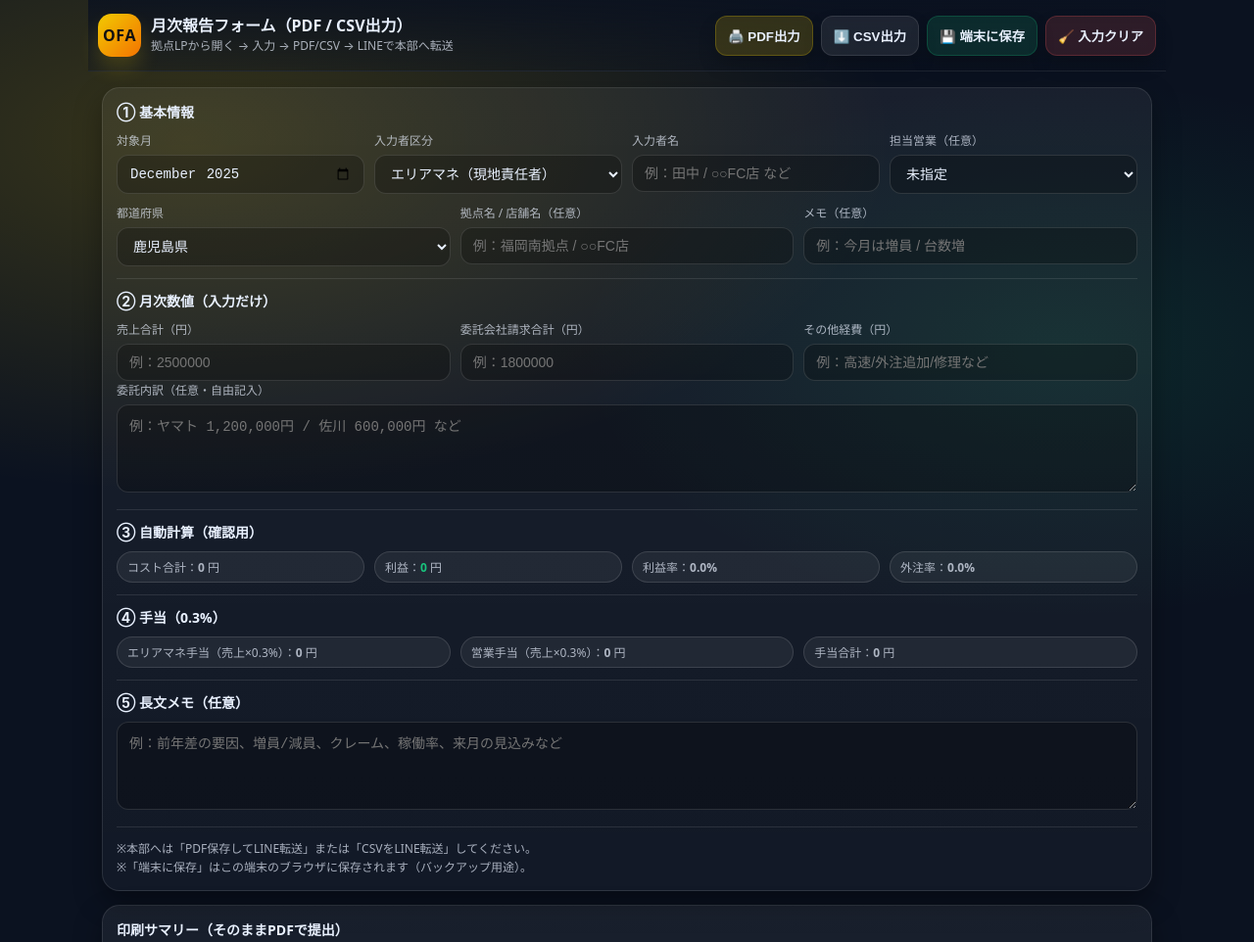
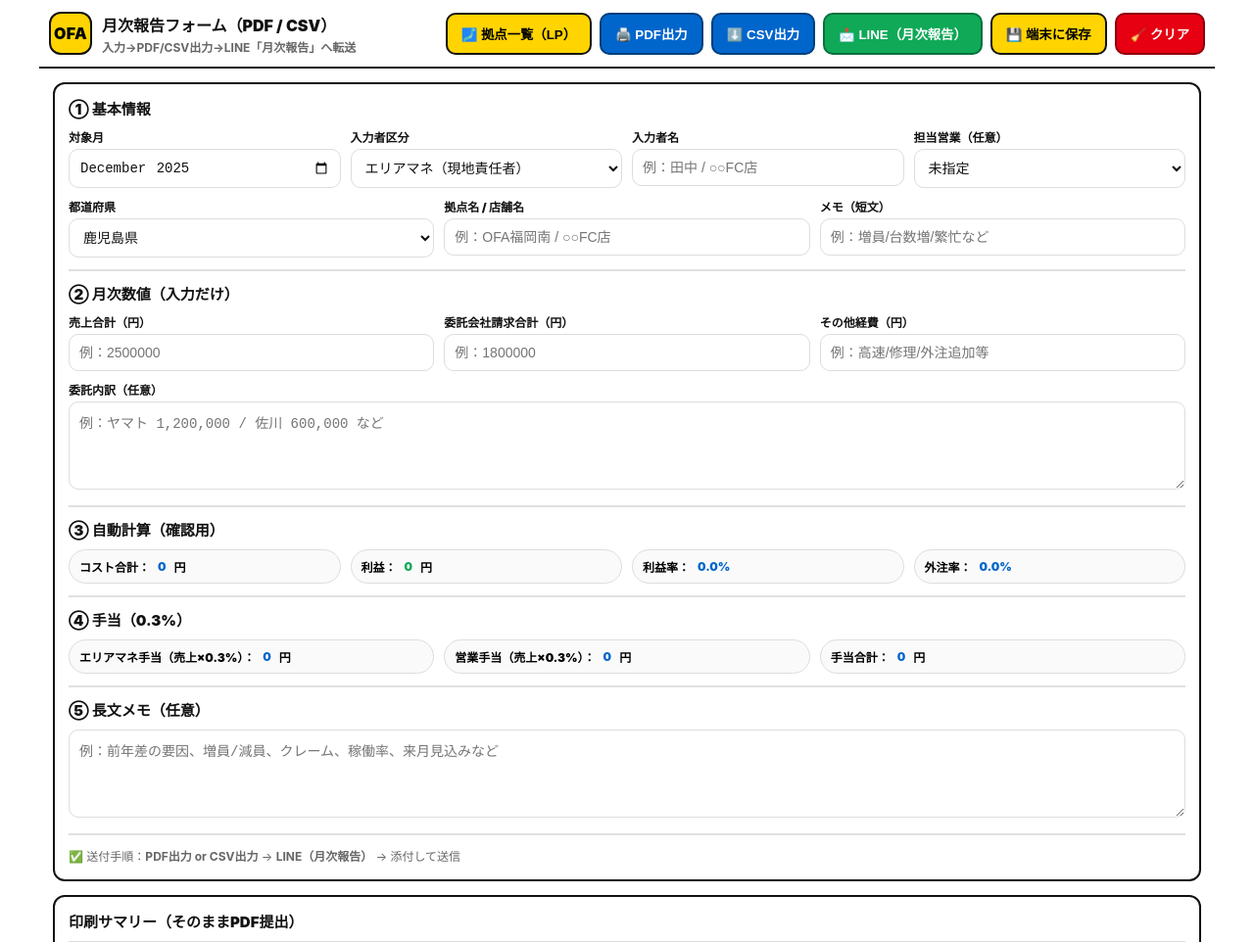
Before and after one commit to ofagroup2020-gif/ofa-uriage-kanri, a plain HTML site: page index.html in a window 1280 px wide. Shown: the top 962 px of the page at 98% size. Drawn offline with Linux system fonts and the light colour scheme.

Commit message:
Update index.html

```diff
--- a/index.html
+++ b/index.html
@@ -7,121 +7,118 @@
 
   <style>
     :root{
-      --bg:#0b1220;
-      --card:#111b2f;
-      --line:rgba(255,255,255,.12);
-      --text:#e9f1ff;
-      --muted:rgba(233,241,255,.70);
-      --accent:#ffd400;
-      --ok:#19c37d;
-      --bad:#ff5c5c;
-      --shadow:0 12px 28px rgba(0,0,0,.35);
-      --radius:18px;
+      --bg:#ffffff;
+      --card:#ffffff;
+      --border:#dddddd;
+      --text:#111111;
+      --muted:#666666;
+
+      --yellow:#FFD400;
+      --black:#111111;
+      --red:#E60012;
+      --green:#0FA958;
+      --blue:#0066CC;
+
+      --radius:12px;
     }
     *{box-sizing:border-box}
     body{
       margin:0;
-      font-family: system-ui,-apple-system,"Noto Sans JP","Hiragino Kaku Gothic ProN","Yu Gothic",sans-serif;
-      background: radial-gradient(1200px 600px at 15% 10%, rgba(255,212,0,.18), transparent 60%),
-                  radial-gradient(900px 500px at 85% 25%, rgba(25,195,125,.12), transparent 55%),
-                  radial-gradient(900px 500px at 65% 95%, rgba(52,152,219,.16), transparent 55%),
-                  var(--bg);
+      font-family:-apple-system,BlinkMacSystemFont,"Segoe UI","Noto Sans JP","Hiragino Kaku Gothic ProN","Yu Gothic",sans-serif;
+      background:var(--bg);
       color:var(--text);
     }
-    .wrap{max-width:1100px;margin:0 auto;padding:18px 14px 120px}
+    .wrap{max-width:1200px;margin:0 auto;padding:16px 14px 120px}
     .topbar{
       position:sticky;top:0;z-index:50;
-      display:flex;gap:12px;align-items:center;justify-content:space-between;
-      padding:14px 10px;margin:-18px -14px 16px;
-      backdrop-filter: blur(10px);
-      background: linear-gradient(to bottom, rgba(11,18,32,.85), rgba(11,18,32,.35));
-      border-bottom:1px solid rgba(255,255,255,.08);
+      background:#fff;
+      border-bottom:2px solid var(--black);
+      padding:12px 10px;
+      margin:-16px -14px 14px;
+      display:flex;gap:10px;align-items:center;justify-content:space-between;flex-wrap:wrap;
     }
     .brand{display:flex;gap:10px;align-items:center}
     .logo{
-      width:44px;height:44px;border-radius:14px;
-      background: linear-gradient(135deg, rgba(255,212,0,.95), rgba(255,120,0,.95));
-      box-shadow:0 12px 20px rgba(255,212,0,.16);
-      display:grid;place-items:center;font-weight:900;color:#111;letter-spacing:.04em;
+      width:44px;height:44px;border-radius:12px;
+      background:var(--yellow);
+      border:2px solid var(--black);
+      display:grid;place-items:center;
+      font-weight:900;color:#000;
+      letter-spacing:.02em;
     }
-    .brand h1{font-size:16px;margin:0;line-height:1.15}
-    .brand .sub{font-size:12px;color:var(--muted);margin-top:2px}
+    .brand h1{margin:0;font-size:16px;font-weight:900}
+    .brand .sub{margin-top:2px;color:var(--muted);font-size:12px;font-weight:700}
+
     .actions{display:flex;gap:8px;flex-wrap:wrap;justify-content:flex-end}
     button,.btn{
-      border:0;cursor:pointer;
-      padding:10px 12px;border-radius:12px;
-      color:var(--text);
-      background: rgba(255,255,255,.08);
-      border:1px solid rgba(255,255,255,.10);
-      box-shadow: 0 10px 18px rgba(0,0,0,.20);
-      display:inline-flex;gap:8px;align-items:center;justify-content:center;
-      font-weight:800;
+      padding:10px 14px;
+      border-radius:10px;
+      border:2px solid var(--black);
+      background:#f5f5f5;
+      font-weight:900;
+      cursor:pointer;
     }
-    button:hover,.btn:hover{filter:brightness(1.06)}
-    .btn-accent{background:rgba(255,212,0,.16);border-color:rgba(255,212,0,.22)}
-    .btn-ok{background:rgba(25,195,125,.14);border-color:rgba(25,195,125,.22)}
-    .btn-bad{background:rgba(255,92,92,.14);border-color:rgba(255,92,92,.22)}
+    button:hover,.btn:hover{opacity:.9}
+    .btn-yellow{background:var(--yellow);color:#000}
+    .btn-green{background:var(--green);color:#fff;border-color:#0b6f3d}
+    .btn-blue{background:var(--blue);color:#fff;border-color:#003e7a}
+    .btn-red{background:var(--red);color:#fff;border-color:#8f000b}
+
     .card{
-      background:linear-gradient(180deg, rgba(255,255,255,.06), rgba(255,255,255,.03));
-      border:1px solid rgba(255,255,255,.10);
+      background:var(--card);
+      border:2px solid var(--black);
       border-radius:var(--radius);
-      box-shadow:var(--shadow);
       padding:14px;
+      margin-bottom:14px;
     }
-    h2{margin:0 0 10px;font-size:14px}
-    .muted{color:var(--muted)}
+    h2{margin:0 0 10px;font-size:15px;font-weight:900}
+    .muted{color:var(--muted);font-size:12px;line-height:1.6}
     .row{display:grid;gap:10px}
-    @media(min-width:720px){
+    @media(min-width:860px){
       .row.cols2{grid-template-columns:1fr 1fr}
       .row.cols3{grid-template-columns:1fr 1fr 1fr}
       .row.cols4{grid-template-columns:1fr 1fr 1fr 1fr}
     }
-    label{display:block;font-size:12px;color:var(--muted);margin:0 0 6px}
+    label{display:block;font-size:12px;font-weight:900;margin:0 0 4px}
     input,select,textarea{
       width:100%;
-      background:rgba(0,0,0,.25);
-      border:1px solid rgba(255,255,255,.12);
-      border-radius:12px;
+      padding:10px;
+      border-radius:10px;
+      border:1px solid var(--border);
+      font-size:14px;
+      background:#fff;
       color:var(--text);
-      padding:10px 12px;
       outline:none;
-      font-size:14px;
     }
     textarea{min-height:90px;resize:vertical}
+    .hr{height:2px;background:#000;opacity:.12;margin:12px 0}
+
+    .pill{
+      display:inline-flex;gap:8px;align-items:center;
+      padding:8px 10px;border-radius:999px;
+      border:1px solid var(--border);
+      background:#fafafa;
+      font-size:12px;font-weight:900;color:#000;
+    }
+    .good{color:var(--green);font-weight:900}
+    .bad{color:var(--red);font-weight:900}
+    .blue{color:var(--blue);font-weight:900}
+
     table{
       width:100%;
-      border-collapse:separate;
-      border-spacing:0;
-      overflow:hidden;
-      border-radius:14px;
-      border:1px solid rgba(255,255,255,.10);
-      background:rgba(0,0,0,.18);
+      border-collapse:collapse;
+      font-size:13px;
+      background:#fff;
     }
-    th,td{padding:10px 10px;border-bottom:1px solid rgba(255,255,255,.08);font-size:12.5px}
-    th{color:var(--muted);text-align:left;background:rgba(255,255,255,.04);font-weight:900}
-    tr:last-child td{border-bottom:none}
-    .right{text-align:right}
-    .hr{height:1px;background:rgba(255,255,255,.10);margin:12px 0}
-    .pill{
-      padding:6px 10px;border-radius:999px;border:1px solid rgba(255,255,255,.12);
-      background:rgba(255,255,255,.06);font-size:12px;color:var(--muted)
-    }
-    .good{color:var(--ok);font-weight:900}
-    .bad{color:var(--bad);font-weight:900}
+    th,td{border:1px solid var(--border);padding:8px}
+    th{background:#f2f2f2;font-weight:900;text-align:left}
+    td.right{text-align:right}
 
-    /* 印刷(PDF)用 */
     @media print{
-      body{background:#fff;color:#000}
-      .topbar,.no-print{display:none !important}
-      .wrap{max-width:none;padding:0}
-      .card{box-shadow:none;border:1px solid #ccc;background:#fff}
-      table{border:1px solid #999;background:#fff}
-      th{background:#f3f3f3;color:#111}
-      td,th{border-bottom:1px solid #ddd;color:#111}
-      .muted{color:#333}
-      .pill{border:1px solid #ccc;background:#f7f7f7;color:#111}
-      .good{color:#0a7d4f}
-      .bad{color:#b80000}
+      .no-print{display:none !important}
+      .wrap{padding:0}
+      .topbar{display:none}
+      .card{border:1px solid #000}
     }
   </style>
 </head>
@@ -133,16 +130,17 @@
       <div class="brand">
         <div class="logo">OFA</div>
         <div>
-          <h1>月次報告フォーム（PDF / CSV出力）</h1>
-          <div class="sub">拠点LPから開く → 入力 → PDF/CSV → LINEで本部へ転送</div>
+          <h1>月次報告フォーム（PDF / CSV）</h1>
+          <div class="sub">入力→PDF/CSV出力→LINE「月次報告」へ転送</div>
         </div>
       </div>
-
       <div class="actions">
-        <button class="btn-accent" id="btnPDF">🖨️ PDF出力</button>
-        <button class="btn" id="btnCSV">⬇️ CSV出力</button>
-        <button class="btn-ok" id="btnSave">💾 端末に保存</button>
-        <button class="btn-bad" id="btnClear">🧹 入力クリア</button>
+        <button class="btn-yellow" id="btnLP">🗾 拠点一覧（LP）</button>
+        <button class="btn-blue" id="btnPDF">🖨️ PDF出力</button>
+        <button class="btn-blue" id="btnCSV">⬇️ CSV出力</button>
+        <button class="btn-green" id="btnLINE">📩 LINE（月次報告）</button>
+        <button class="btn-yellow" id="btnSave">💾 端末に保存</button>
+        <button class="btn-red" id="btnClear">🧹 クリア</button>
       </div>
     </div>
 
@@ -163,7 +161,7 @@
         </div>
         <div>
           <label>入力者名</label>
-          <input type="text" id="reporter" placeholder="例：田中 / ○○FC店 など">
+          <input type="text" id="reporter" placeholder="例：田中 / ○○FC店">
         </div>
         <div>
           <label>担当営業（任意）</label>
@@ -182,12 +180,12 @@
           <select id="pref"></select>
         </div>
         <div>
-          <label>拠点名 / 店舗名（任意）</label>
-          <input type="text" id="base" placeholder="例：福岡南拠点 / ○○FC店">
+          <label>拠点名 / 店舗名</label>
+          <input type="text" id="base" placeholder="例：OFA福岡南 / ○○FC店">
         </div>
         <div>
-          <label>メモ（任意）</label>
-          <input type="text" id="memoShort" placeholder="例：今月は増員 / 台数増">
+          <label>メモ（短文）</label>
+          <input type="text" id="memoShort" placeholder="例：増員/台数増/繁忙など">
         </div>
       </div>
 
@@ -205,14 +203,14 @@
         </div>
         <div>
           <label>その他経費（円）</label>
-          <input type="text" id="otherCost" inputmode="numeric" placeholder="例：高速/外注追加/修理など">
+          <input type="text" id="otherCost" inputmode="numeric" placeholder="例：高速/修理/外注追加等">
         </div>
       </div>
 
-      <div class="row">
+      <div class="row" style="margin-top:10px">
         <div>
-          <label>委託内訳（任意・自由記入）</label>
-          <textarea id="outsourceMemo" placeholder="例：ヤマト 1,200,000円 / 佐川 600,000円 など"></textarea>
+          <label>委託内訳（任意）</label>
+          <textarea id="outsourceMemo" placeholder="例：ヤマト 1,200,000 / 佐川 600,000 など"></textarea>
         </div>
       </div>
 
@@ -220,36 +218,34 @@
 
       <h2>③ 自動計算（確認用）</h2>
       <div class="row cols4">
-        <div class="pill">コスト合計：<b id="costSum">0</b> 円</div>
-        <div class="pill">利益：<b id="profitSum">0</b> 円</div>
-        <div class="pill">利益率：<b id="profitRate">0.0%</b></div>
-        <div class="pill">外注率：<b id="outRate">0.0%</b></div>
+        <div class="pill">コスト合計：<span class="blue" id="costSum">0</span> 円</div>
+        <div class="pill">利益：<span id="profitSum" class="good">0</span> 円</div>
+        <div class="pill">利益率：<span class="blue" id="profitRate">0.0%</span></div>
+        <div class="pill">外注率：<span class="blue" id="outRate">0.0%</span></div>
       </div>
 
       <div class="hr"></div>
 
       <h2>④ 手当（0.3%）</h2>
       <div class="row cols3">
-        <div class="pill">エリアマネ手当（売上×0.3%）：<b id="allowMgr">0</b> 円</div>
-        <div class="pill">営業手当（売上×0.3%）：<b id="allowSales">0</b> 円</div>
-        <div class="pill">手当合計：<b id="allowAll">0</b> 円</div>
+        <div class="pill">エリアマネ手当（売上×0.3%）：<span class="blue" id="allowMgr">0</span> 円</div>
+        <div class="pill">営業手当（売上×0.3%）：<span class="blue" id="allowSales">0</span> 円</div>
+        <div class="pill">手当合計：<span class="blue" id="allowAll">0</span> 円</div>
       </div>
 
       <div class="hr"></div>
 
       <h2>⑤ 長文メモ（任意）</h2>
-      <textarea id="memoLong" placeholder="例：前年差の要因、増員/減員、クレーム、稼働率、来月の見込みなど"></textarea>
+      <textarea id="memoLong" placeholder="例：前年差の要因、増員/減員、クレーム、稼働率、来月見込みなど"></textarea>
 
       <div class="hr no-print"></div>
-
-      <div class="muted no-print" style="font-size:12px;line-height:1.6">
-        ※本部へは「PDF保存してLINE転送」または「CSVをLINE転送」してください。<br>
-        ※「端末に保存」はこの端末のブラウザに保存されます（バックアップ用途）。
+      <div class="muted no-print">
+        ✅ 送付手順：<b>PDF出力 or CSV出力</b> → <b>LINE（月次報告）</b> → 添付して送信
       </div>
     </div>
 
-    <div class="card" style="margin-top:14px">
-      <h2>印刷サマリー（そのままPDFで提出）</h2>
+    <div class="card">
+      <h2>印刷サマリー（そのままPDF提出）</h2>
       <table>
         <tbody>
           <tr><th style="width:200px">対象月</th><td id="pMonth">—</td></tr>
@@ -267,8 +263,9 @@
   </div>
 
   <script>
+    const LINE_URL = "https://lin.ee/o1TPv8v";
     const RATE = 0.003; // 0.3%
-    const LS_KEY = "ofa_monthly_report_v1";
+    const LS_KEY = "ofa_monthly_report_white_v1";
 
     const PREFS = [
       "北海道","青森県","岩手県","宮城県","秋田県","山形県","福島県",
@@ -333,7 +330,7 @@
 
       el("costSum").textContent = yen(cost);
       el("profitSum").textContent = yen(prof);
-      el("profitSum").className = prof>=0 ? "good" : "bad";
+      el("profitSum").className = (prof>=0) ? "good" : "bad";
       el("profitRate").textContent = pct(pr);
       el("outRate").textContent = pct(or);
 
@@ -402,11 +399,9 @@
     }
 
     function saveLocal(){
-      const data = collect();
-      localStorage.setItem(LS_KEY, JSON.stringify(data));
+      localStorage.setItem(LS_KEY, JSON.stringify(collect()));
       alert("端末に保存しました");
     }
-
     function loadLocal(){
       try{
         const raw = localStorage.getItem(LS_KEY);
@@ -432,7 +427,6 @@
       if(/[",\n]/.test(s)) return `"${s.replace(/"/g,'""')}"`;
       return s;
     }
-
     function downloadText(text, filename, mime){
       const blob = new Blob([text], {type:mime});
       const url = URL.createObjectURL(blob);
@@ -488,7 +482,6 @@
       recalc();
     }
 
-    // ===== LPパラメータから自動入力（拠点LP対応）=====
     function applyParams(){
       const qs = new URLSearchParams(location.search);
       const pPref = qs.get("pref");
@@ -498,12 +491,12 @@
       const pReporter = qs.get("reporter");
       const pMonth = qs.get("month");
 
-      if (pMonth) month.value = pMonth;
-      if (pPref) pref.value = pPref;
-      if (pBase) base.value = pBase;
-      if (pSales) salesOwner.value = pSales;
-      if (pRole) role.value = pRole;
-      if (pReporter) reporter.value = pReporter;
+      if(pMonth) month.value = pMonth;
+      if(pPref) pref.value = pPref;
+      if(pBase) base.value = pBase;
+      if(pSales) salesOwner.value = pSales;
+      if(pRole) role.value = pRole;
+      if(pReporter) reporter.value = pReporter;
 
       recalc();
     }
@@ -521,6 +514,8 @@
     el("btnCSV").addEventListener("click", exportCSV);
     el("btnSave").addEventListener("click", saveLocal);
     el("btnClear").addEventListener("click", clearAll);
+    el("btnLINE").addEventListener("click", ()=>window.open(LINE_URL,"_blank"));
+    el("btnLP").addEventListener("click", ()=>window.open("lp.html","_blank"));
   </script>
 </body>
 </html>
```
